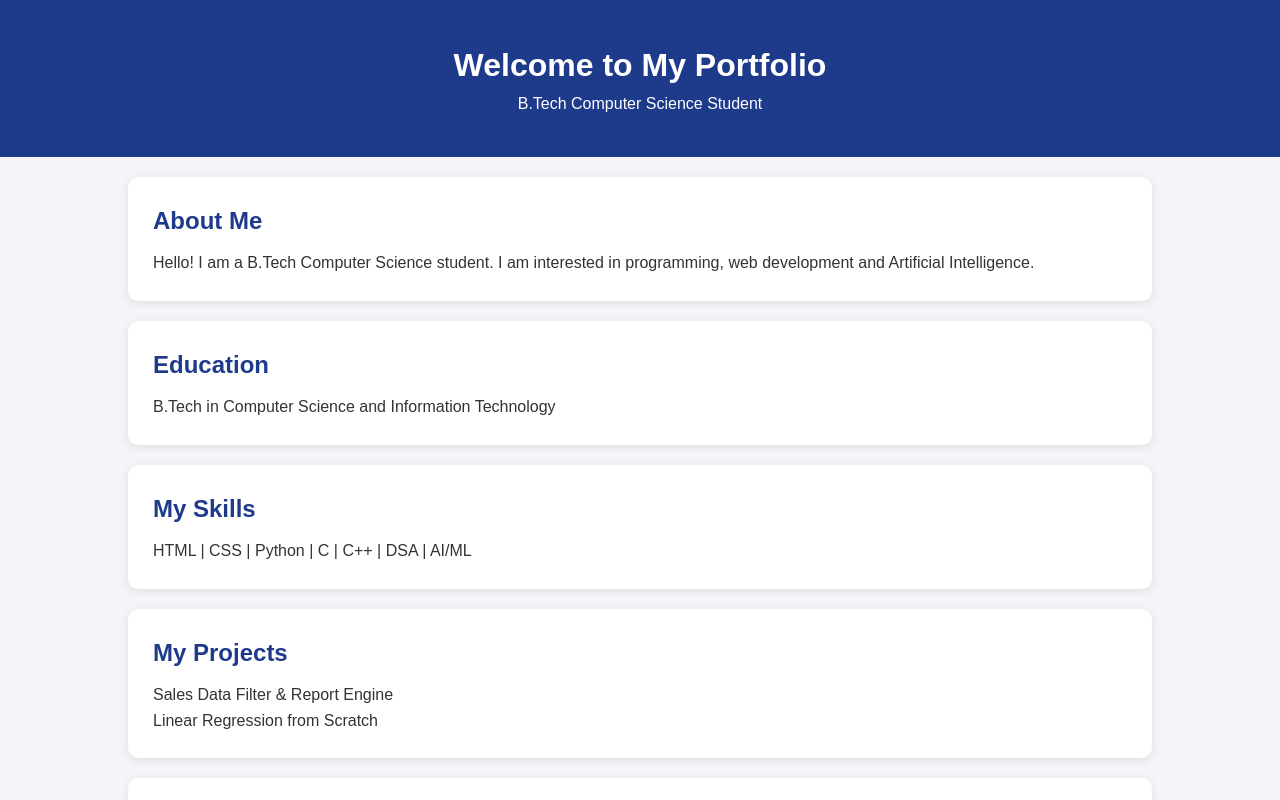
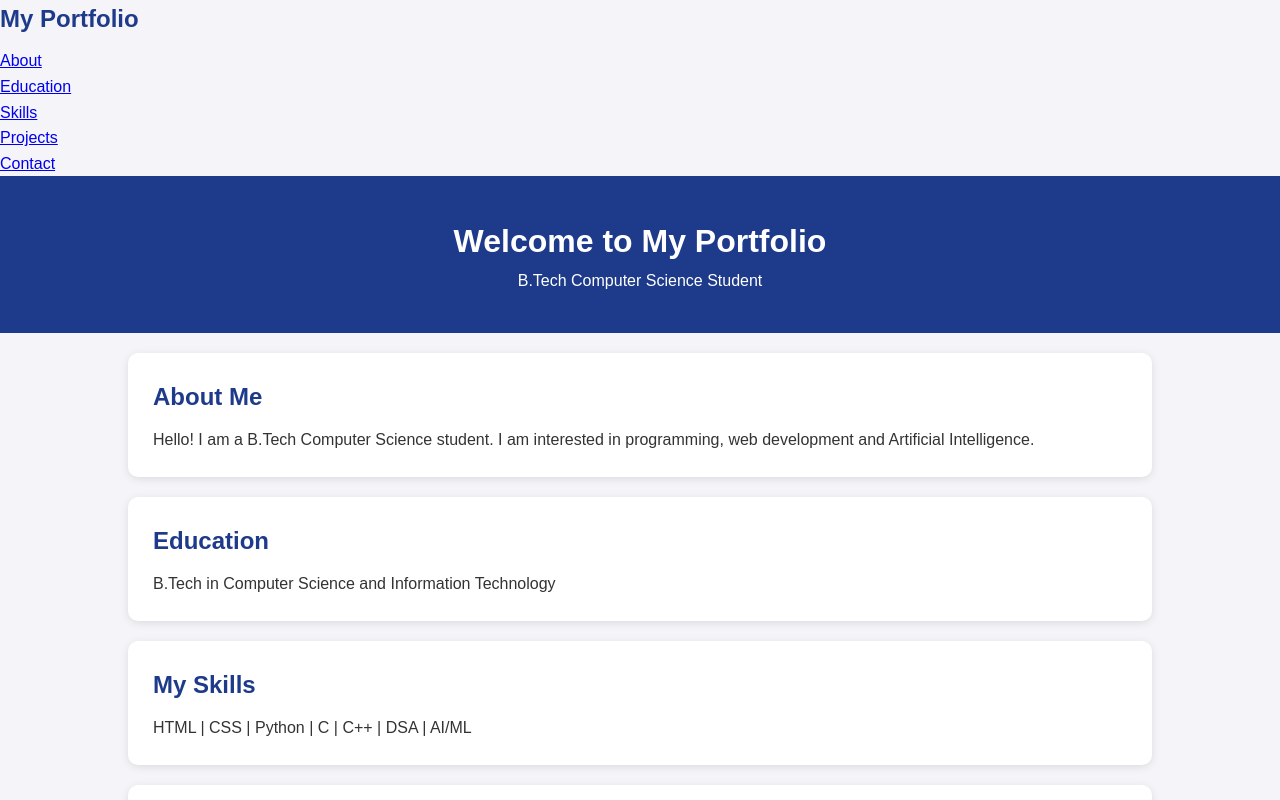
Before and after one commit to SaurabhGoswami01/GitHub-practical-test, a plain HTML site: page index.html in a window 1280 px wide. Shown: the top 800 px of the page. Drawn offline with Linux system fonts and the light colour scheme.

Commit message:
Add navigation bar to portfolio

```diff
--- a/index.html
+++ b/index.html
@@ -8,6 +8,19 @@
     <link rel="stylesheet" href="style.css">
 </head>
 <body>
+
+
+<nav>
+    <h2>My Portfolio</h2>
+    <ul>
+        <li><a href="#about">About</a></li>
+        <li><a href="#education">Education</a></li>
+        <li><a href="#skills">Skills</a></li>
+        <li><a href="#projects">Projects</a></li>
+        <li><a href="#contact">Contact</a></li>
+    </ul>
+</nav>
+
 
     <header>
         <h1>Welcome to My Portfolio</h1>
```
